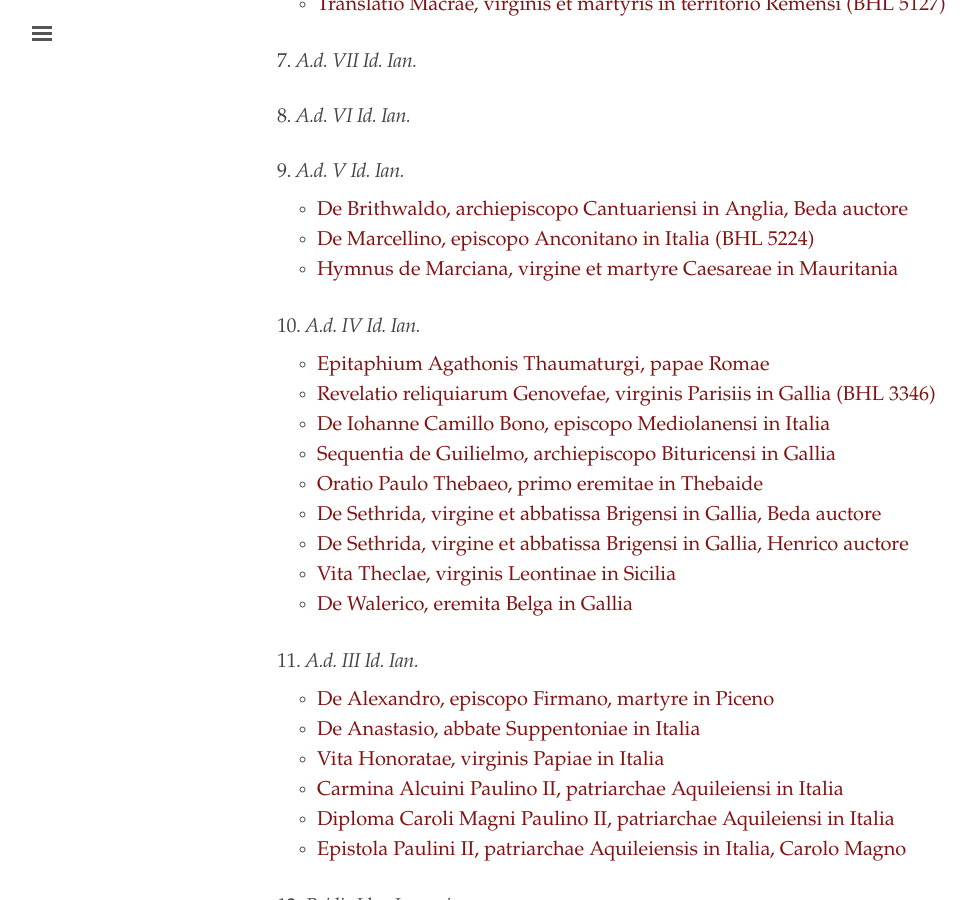
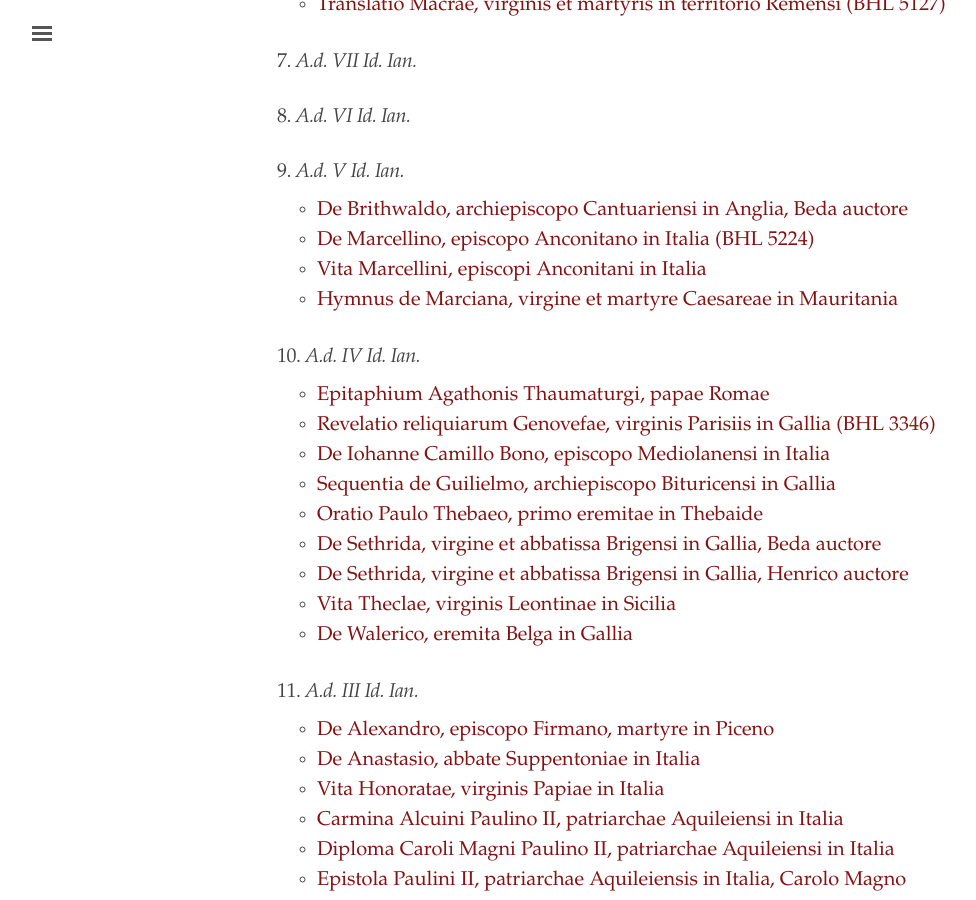
Before and after one commit to cjkoepke1/latin-hagiography, a Jekyll site: the page built from index.md, in a window 1280 px wide and 900 px high, scrolled down 1450 px. Shown: the whole window, without its empty margins (3-979 px from the left). Built offline with Jekyll 4.4.1, drawn with Linux system fonts in a browser that asks for light colours.

Commit message:
Added Vita Marcellini

```diff
--- a/index.md
+++ b/index.md
@@ -59,6 +59,7 @@ title: "Latin Hagiography"
 
 - [De Brithwaldo, archiepiscopo Cantuariensi in Anglia, Beda auctore](https://cjkoepke1.github.io/latin-hagiography/texts/de-brithwaldo/)
 - [De Marcellino, episcopo Anconitano in Italia (BHL 5224)](https://cjkoepke1.github.io/latin-hagiography/texts/de-marcellino-anconitano/)
+- [Vita Marcellini, episcopi Anconitani in Italia](https://cjkoepke1.github.io/latin-hagiography/texts/vita-marcellini/)
 - [Hymnus de Marciana, virgine et martyre Caesareae in Mauritania](https://cjkoepke1.github.io/latin-hagiography/texts/hymnus-de-marciana/)
 
 ### 10. *A.d. IV Id. Ian.*
```
